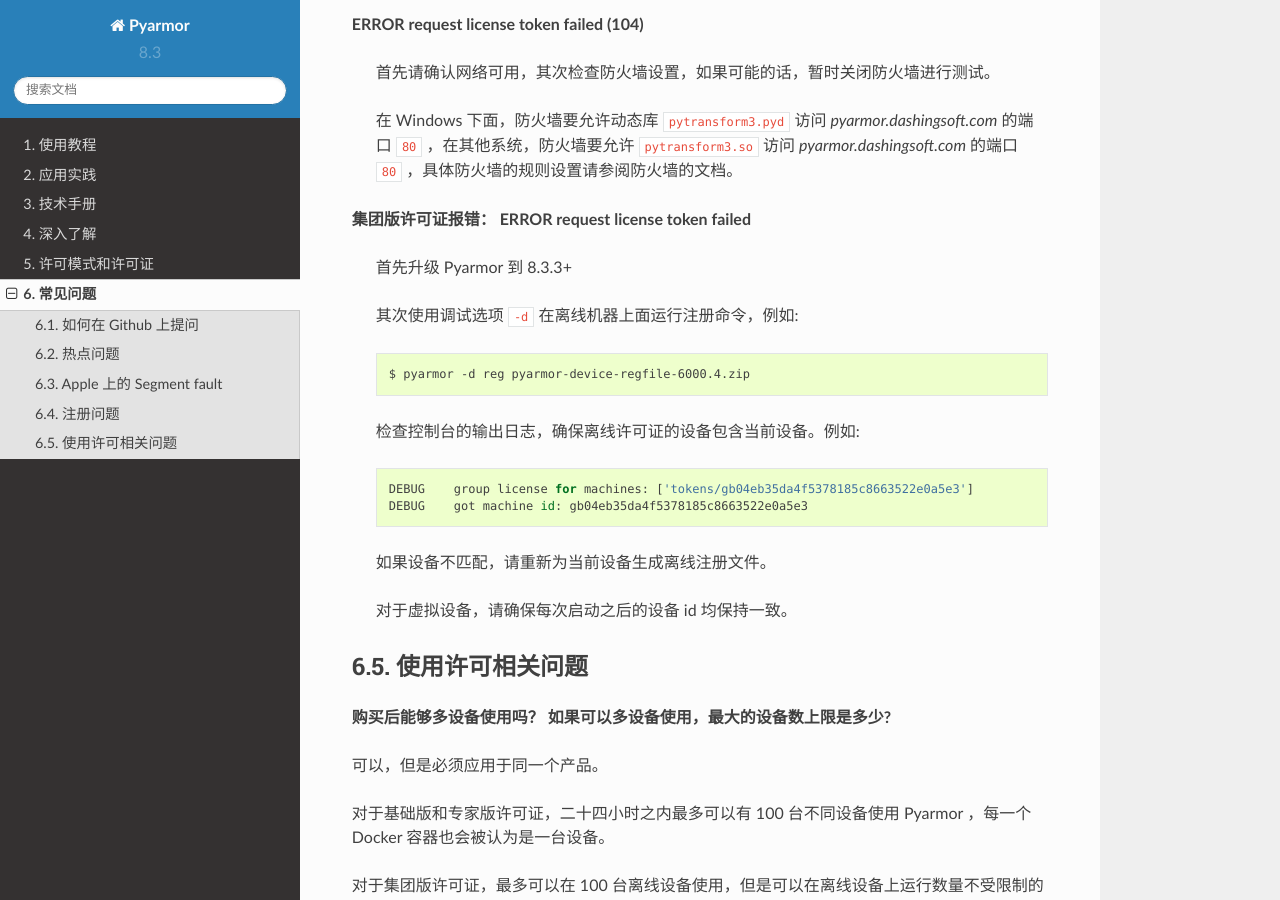
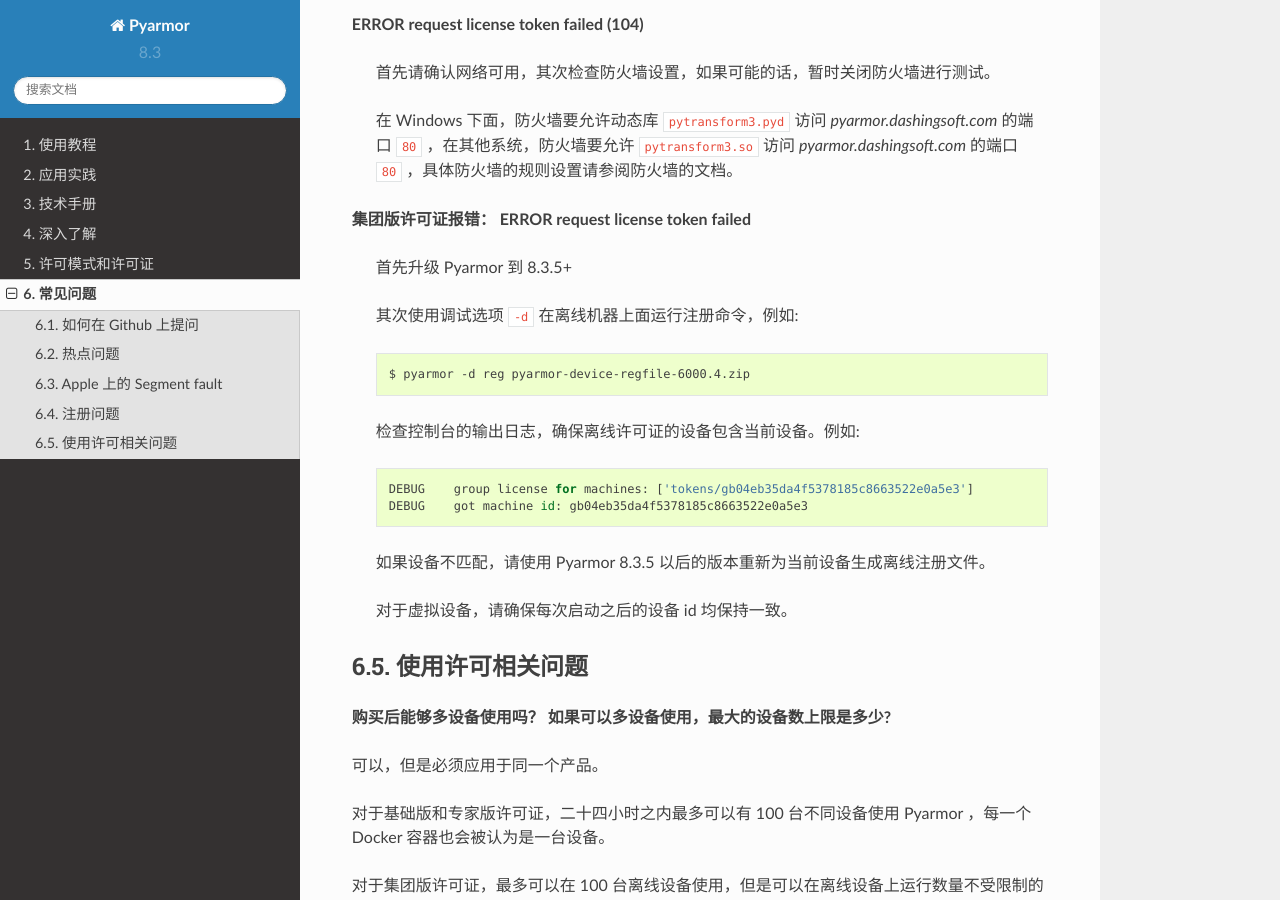
Before and after one commit to dashingsoft/pyarmor-docs-zh, a Sphinx documentation site: the page built from docs/questions.rst, in a window 1280 px wide and 900 px high, scrolled down 4828 px. Built offline with Sphinx 7.4.7 and the Read the Docs theme 2.0.0, drawn with Linux system fonts in a browser that asks for light colours.

Commit message:
Refine doc

```diff
--- a/docs/questions.rst
+++ b/docs/questions.rst
@@ -193,7 +193,7 @@
 
 **集团版许可证报错： ERROR request license token failed**
 
-  首先升级 Pyarmor 到 8.3.3+
+  首先升级 Pyarmor 到 8.3.5+
 
   其次使用调试选项 ``-d`` 在离线机器上面运行注册命令，例如::
 
@@ -204,7 +204,7 @@
       DEBUG    group license for machines: ['tokens/gb04eb35da4f5378185c8663522e0a5e3']
       DEBUG    got machine id: gb04eb35da4f5378185c8663522e0a5e3
 
-  如果设备不匹配，请重新为当前设备生成离线注册文件。
+  如果设备不匹配，请使用 Pyarmor 8.3.5 以后的版本重新为当前设备生成离线注册文件。
 
   对于虚拟设备，请确保每次启动之后的设备 id 均保持一致。
 
```
